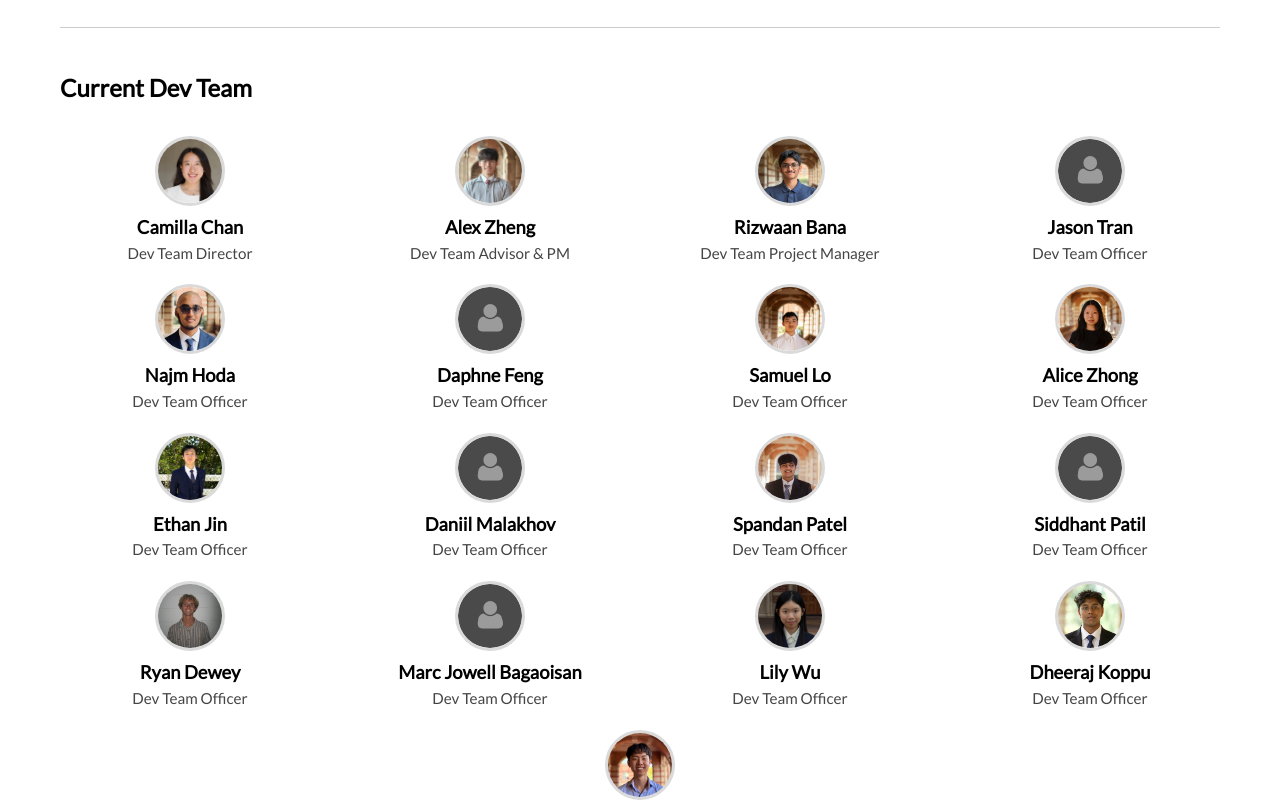
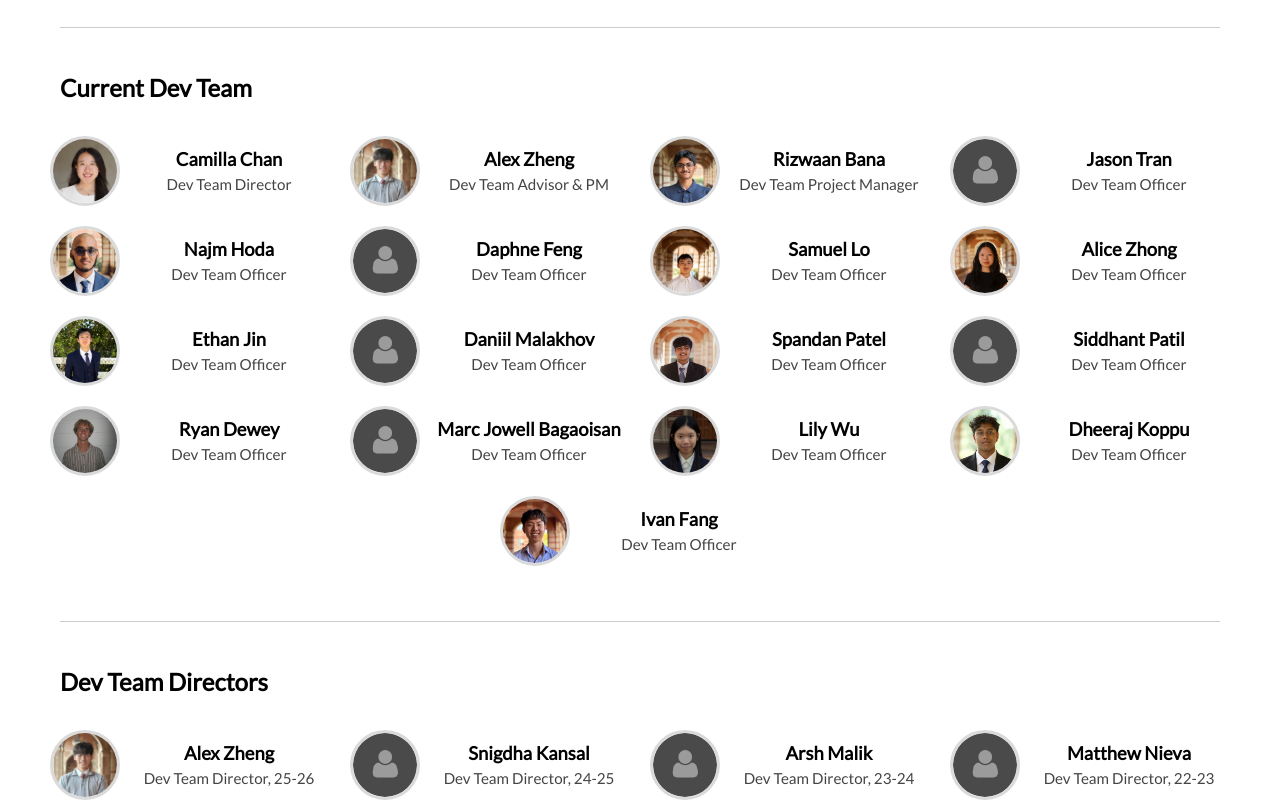
Before and after one commit to uclaacm/membership-portal-ui, a Next.js app: page /resources in a window 1280 px wide. Shown: the part 860-1660 px from the top of the page. Built offline with nearby package versions, Linux system fonts and the light colour scheme; no server answers.

Commit message:
Made name/role center-aligned and right of pfp

```diff
--- a/app/resources/style.scss
+++ b/app/resources/style.scss
@@ -136,9 +136,8 @@
 
 .officer-tile {
   display: inline-flex;
-  flex-direction: column;
+  flex-direction: row;
   align-items: center;
-  text-align: center;
   width: 280px;
   margin: 10px;
   transition: 0.125s ease-in-out;
@@ -154,7 +153,9 @@
   }
 
   .content {
-    margin-top: 8px;
+    flex: 1;
+    margin-left: 8px;
+    text-align: center;
 
     span {
       display: block;
```
